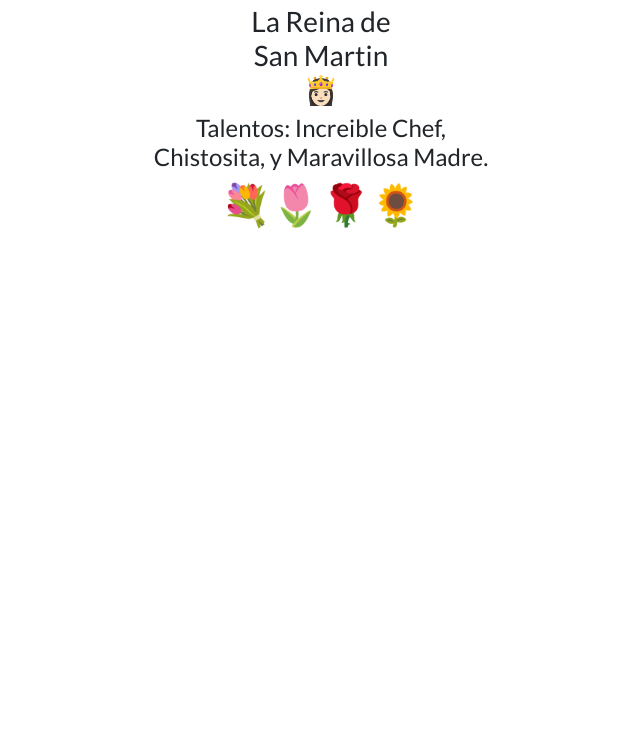
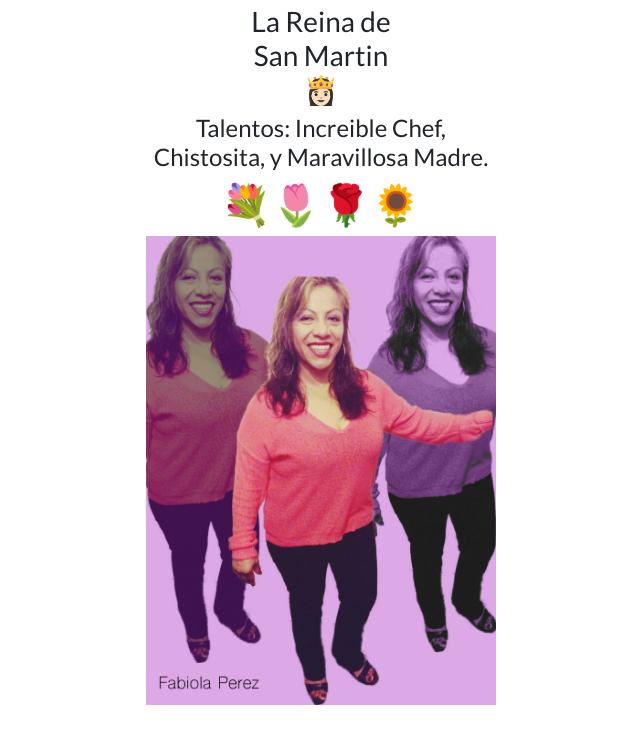
Before and after one commit to CalvarioV/Django3_personal_portfolio, a Django app: page /fabis/ in a window 1280 px wide. Shown: the part 787-1540 px from the top of the page, without its empty margins (319-959 px from the left). Before the commit the page ends 1016 px from the top, so only its background shows below. Run offline with Django 3.2, Linux system fonts and the light colour scheme.

Commit message:
2nd picture added

```diff
--- a/portfolio/templates/portfolio/fabis.html
+++ b/portfolio/templates/portfolio/fabis.html
@@ -4,15 +4,15 @@
 
 {% block content %}
 <h1>Feliz Dia de las Madres</h1>
+
 <div class="row justify-content-center my-5">
-
-
   <div class="col-lg-4 col-md-6">
     <img src="{% static 'portfolio/fabis.JPG' %}" class="img-fluid">
     <h3>Fabiola Perez️<br>Amozoc De Muñoz️<br>❤️</h3>
     <h3>La Reina de <br> San Martin <br>👸🏻</h3>
     <h4>Talentos: Increible Chef, Chistosita, y Maravillosa Madre.</h4>
     <h1>💐🌷🌹🌻</h1>
+    <img src="{% static 'portfolio/fabis2470.jpg' %}" class="img-fluid">
   </div>
 </div>
 
```
Also changed, not shown: portfolio/static/portfolio/fabis2470.jpg (added), 3 other files.
